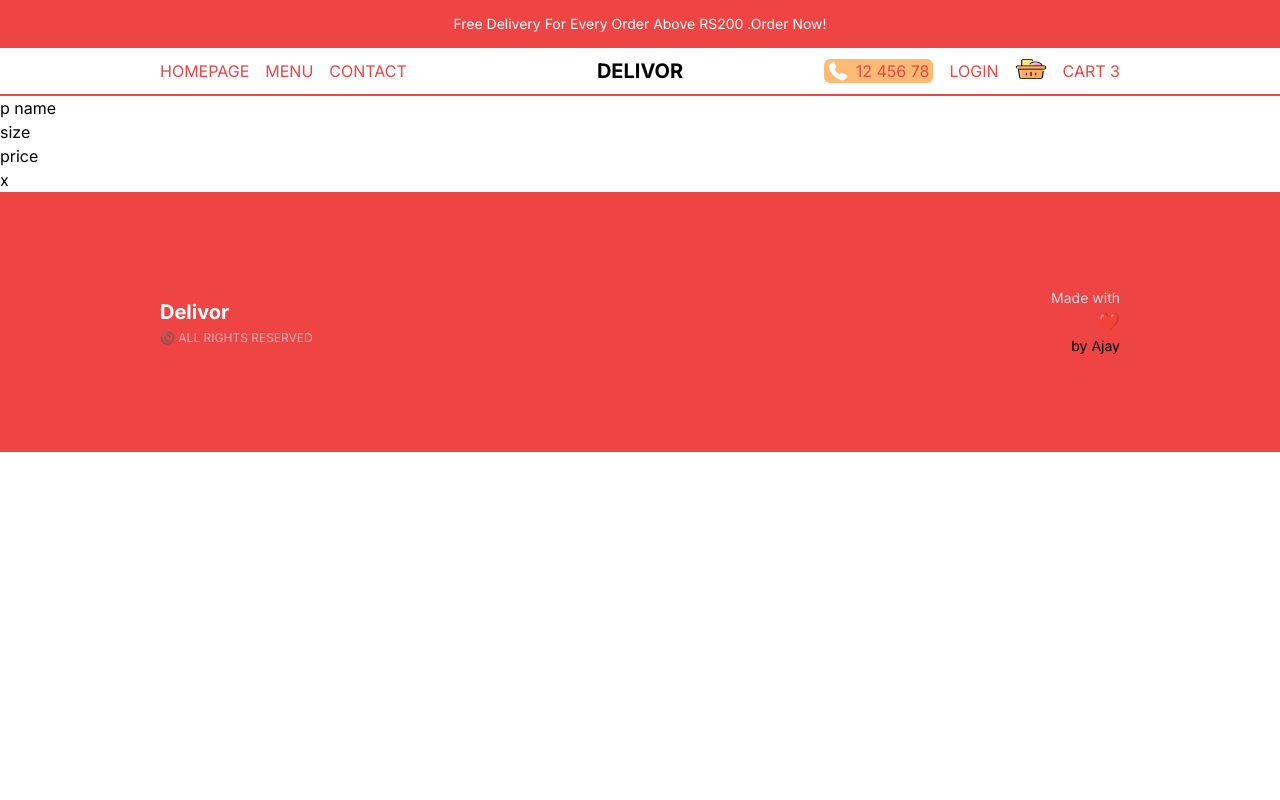
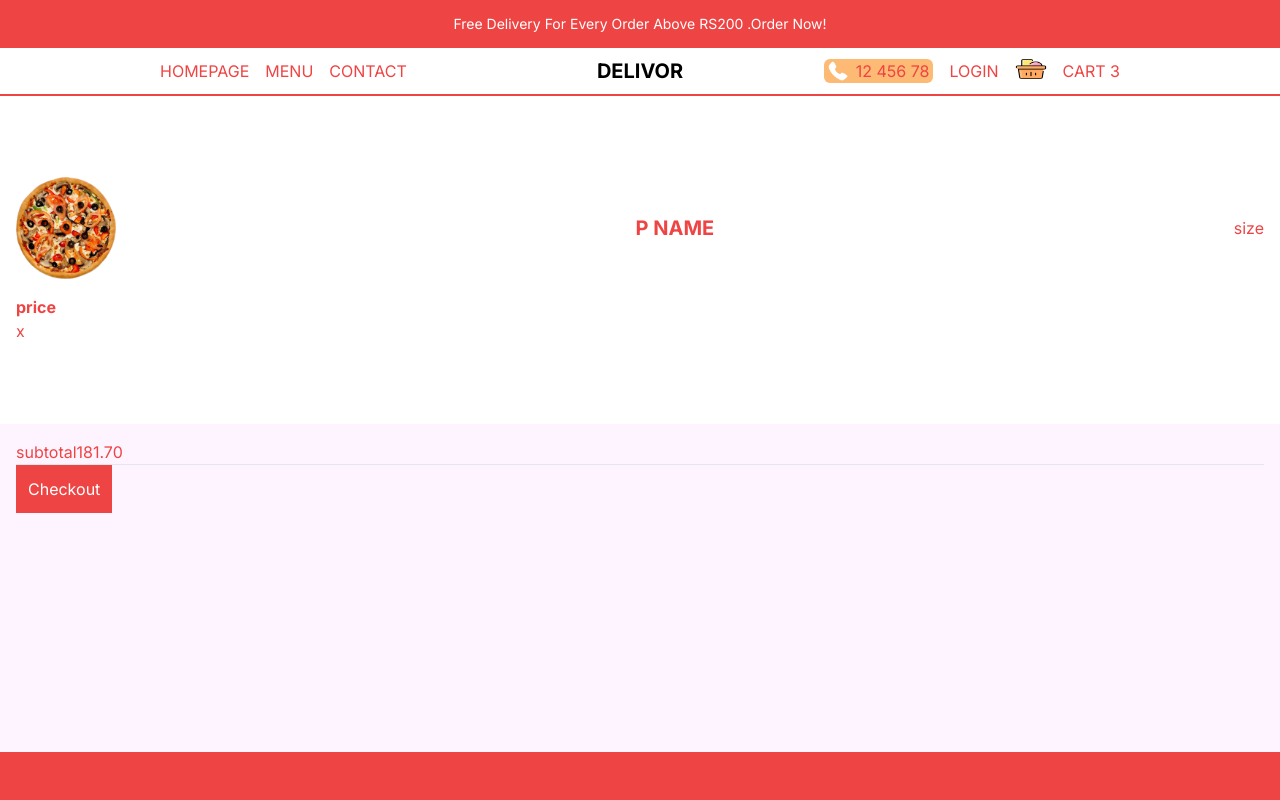
Before and after one commit to Ajay-v44/Delivor, a Next.js app: page /cart in a window 1280 px wide. Shown: the top 800 px of the page. Built offline with nearby package versions, Linux system fonts and the light colour scheme.

Commit message:
styled cart page

```diff
--- a/app/cart/page.tsx
+++ b/app/cart/page.tsx
@@ -1,23 +1,34 @@
+import Image from 'next/image'
 import React from 'react'
 
 const CartPage = () => {
   return (
-    <div className=''>
+    <div className='h-[calc(100vh-6rem)] md:h-[calc(100vh-9rem)] flex flex-col text-red-500 overflow-scroll'>
       {/* product container */}
-      <div className=''>
+      <div className='h-1/2 p-4 flex flex-col justify-center'>
         {/* single item container */}
-        <div className=''>
-          <h1>p name</h1>
+        <div className='flex items-center justify-between mb-4 overflow-scroll'>
+          <Image src="/temporary/p1.png" alt="" width={100} height={100}/>
+          <h1 className='uppercase text-xl font-bold'>p name</h1>
           <span>size</span>
 
 
         </div>
-        <h2>price</h2>
-        <span>x</span>
+        <h2 className='font-bold'>price</h2>
+        <span className='cursor-pointer'>x</span>
 
       </div>
       {/* payment container */}
+      <div className='h-1/2 p-4 bg-fuchsia-50 '>
       <div className=''>
+        <span className=''>subtotal</span>
+        <span className=''>181.70</span>
+
+
+      </div>
+      <hr className=''/>
+      <button className='bg-red-500 text-white p-3 round w={100} height={100}'>Checkout</button>
+
 
       </div>
 
```
